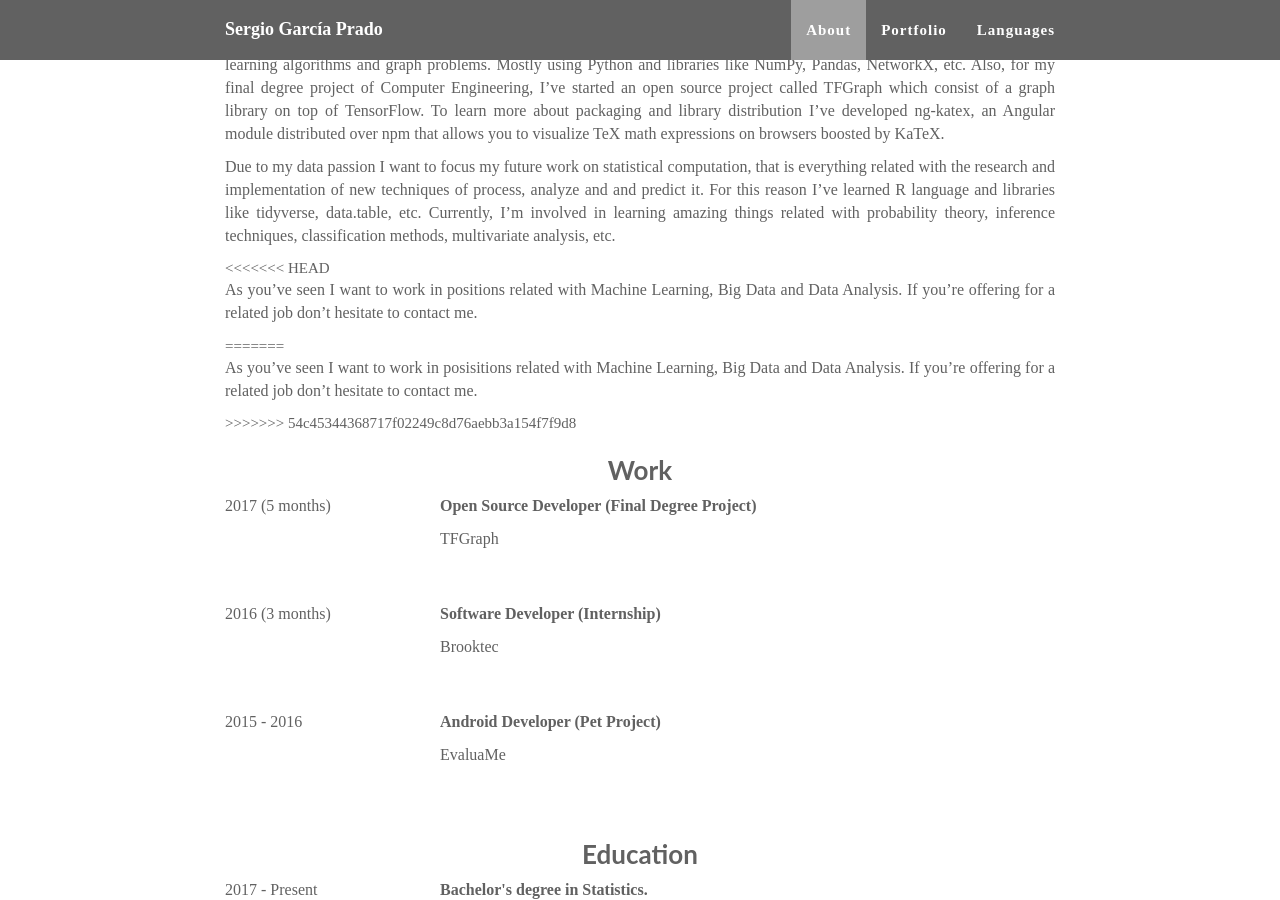
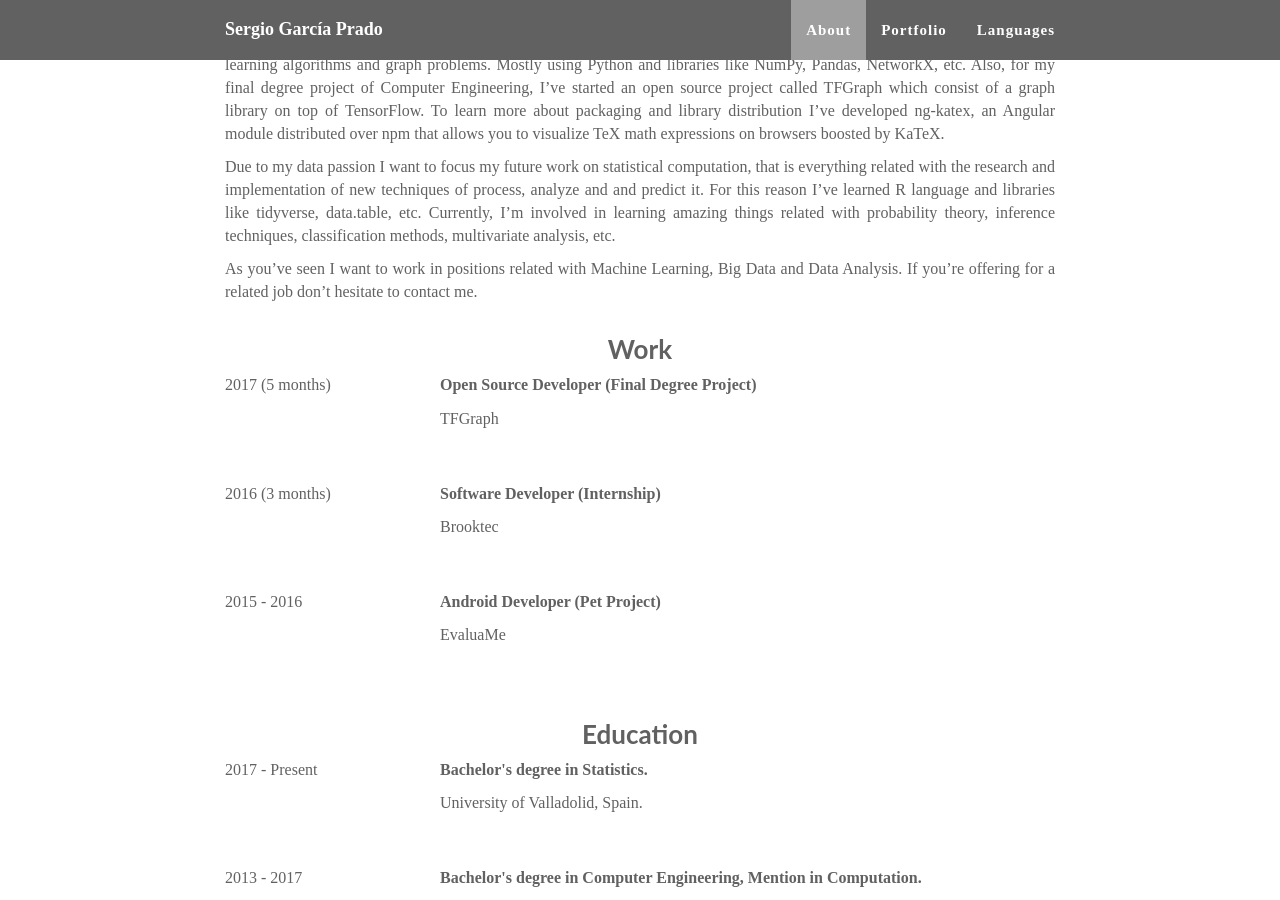
Before and after one commit to garciparedes/garciparedes.github.io, a Jekyll site: the page built from index.html, in a window 1280 px wide and 900 px high, scrolled down 1273 px. Built offline with Jekyll 4.4.1, drawn with Linux system fonts in a browser that asks for light colours; a script that is not in the unit is left out.

Commit message:
Fixed typo

```diff
--- a/_config.yml
+++ b/_config.yml
@@ -44,11 +44,7 @@ about:
 
       <p>Due to my data passion I want to focus my future work on statistical computation, that is everything related with the research and implementation of new techniques of process, analyze and and predict it. For this reason I’ve learned R language and libraries like tidyverse, data.table, etc. Currently, I’m involved in learning amazing things related with probability theory, inference techniques, classification methods, multivariate analysis, etc.</p>
 
-<<<<<<< HEAD
       <p>As you’ve seen I want to work in positions related with Machine Learning, Big Data and Data Analysis. If you’re offering for a related job don’t hesitate to contact me.</p>
-=======
-      <p>As you’ve seen I want to work in posisitions related with Machine Learning, Big Data and Data Analysis. If you’re offering for a related job don’t hesitate to contact me.</p>
->>>>>>> 54c45344368717f02249c8d76aebb3a154f7f9d8
       "
 
     education:
```
